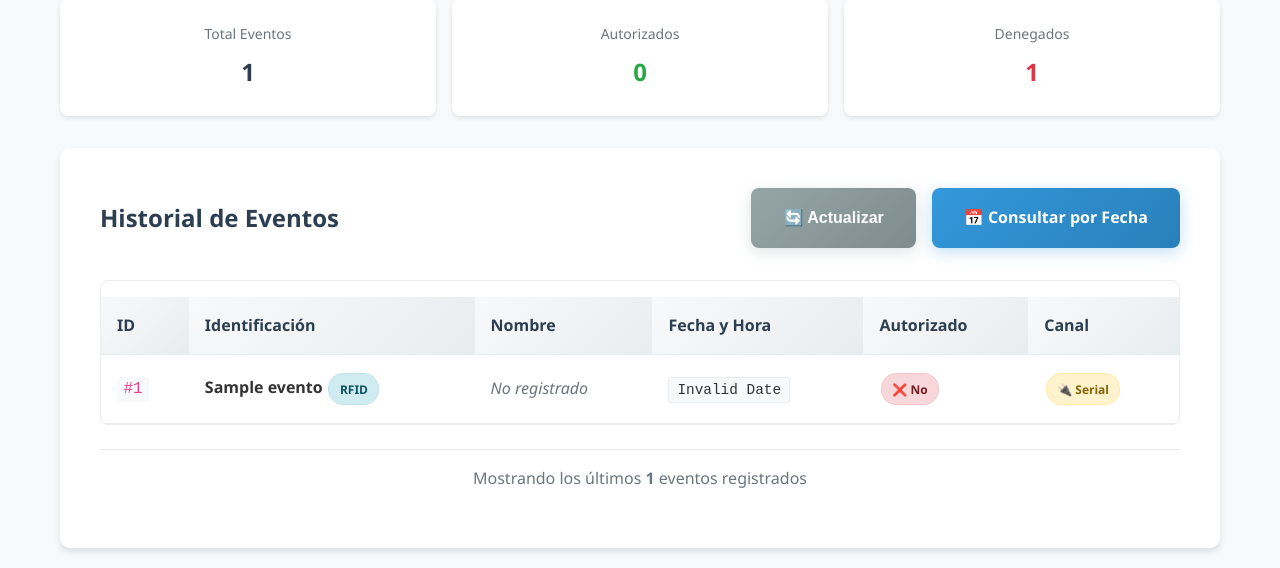
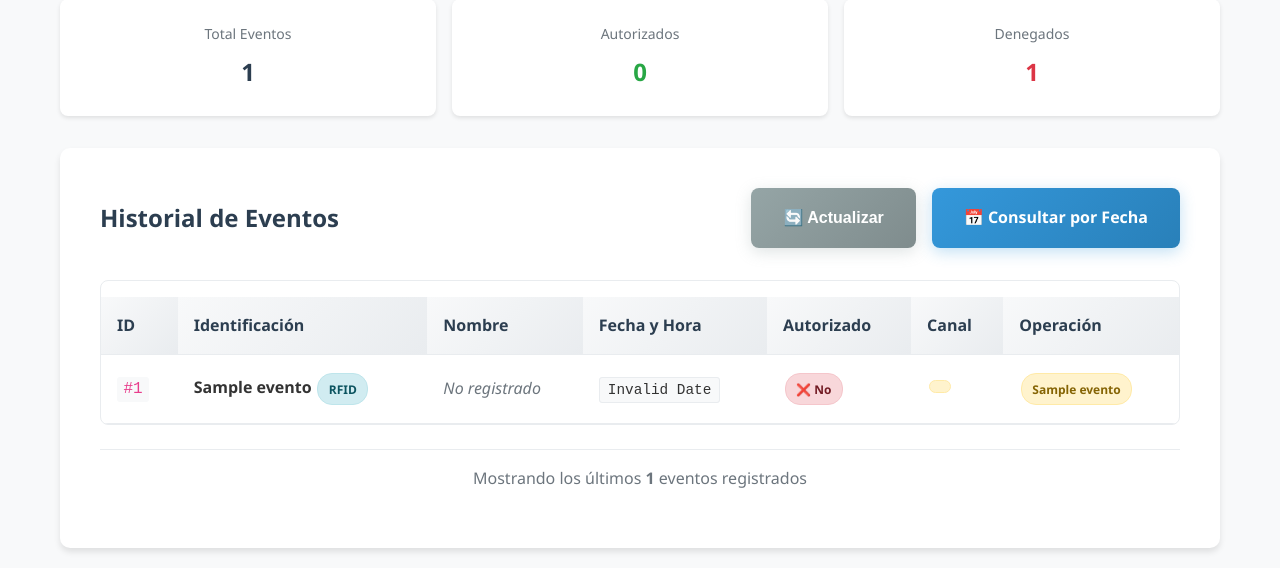
Before and after one commit to GabRodri/Obligatorio_Sistemas_Embebidos, a Flask app: template web/templates/eventos.html in a window 1280 px wide. Shown: the part 249-817 px from the top of the page. Run offline with Flask 3, Linux system fonts and the light colour scheme; the template is opened without the code that fills it: most values are stand-ins (such as "Sample title", 1, 10 or a date in 2020).

Commit message:
app terminada

```diff
--- a/app/flaskProject/app.py
+++ b/app/flaskProject/app.py
@@ -1,7 +1,8 @@
 from flask import Flask, render_template, request, jsonify, redirect, url_for, flash
 from database import *
-from pic_communicator import iniciar_lector_pic, agregar_funcionario_con_sinc, eliminar_funcionario_con_sinc
-from rfid_reader import iniciar_lector_rfid
+from pic_communicator import iniciar_lector_pic, agregar_funcionario_con_sinc, eliminar_funcionario_con_sinc, dar_de_alta_funcionario_en_pic
+from time import sleep
+# from rfid_reader import iniciar_lector_rfid
 
 app = Flask(__name__)
 app.secret_key = 'clave_secreta_para_mensajes_flash'
@@ -46,17 +47,55 @@
     funcionarios = obtener_funcionarios()
     return render_template('funcionarios.html', funcionarios=funcionarios)
 
+def verificar_si_es_cedula(identificacion):
+    if len(identificacion) == 8 and identificacion.isdigit():
+        es_cedula = True
+        canal = "serial"
+    elif len(identificacion) < 8:
+        es_cedula = False
+        canal = ""
+    else:
+        es_cedula = False
+        canal = "rfid"
+
+    return es_cedula, canal
+
+@app.route('/sincronizar_funcionarios_pic', methods=['POST'])
+def sincronizar_funcionarios_pic():
+    funcionarios = obtener_funcionarios()
+
+    total_enviados = 0
+    total_ignorados = 0
+
+    for identificacion, nombre in funcionarios:
+        es_cedula, canal = verificar_si_es_cedula(identificacion)
+
+        if es_cedula:
+            dar_de_alta_funcionario_en_pic( identificacion)
+            total_enviados += 1
+            sleep(1)  # Espera fija entre envíos
+        else:
+            total_ignorados += 1
+
+    flash(f"Se enviaron {total_enviados} funcionarios al PIC. "
+          f"{total_ignorados} fueron ignorados por no ser cédula.", "success")
+
+    return redirect(url_for('gestion_funcionarios'))
 
 @app.route('/agregar_funcionario', methods=['POST'])
 def agregar_funcionario_route():
     identificacion = request.form['identificacion']
     nombre = request.form['nombre']
 
-    success, mensaje = agregar_funcionario_con_sinc(identificacion, nombre)
+    es_cedula, canal = verificar_si_es_cedula(identificacion)
+
+    success, mensaje = agregar_funcionario_con_sinc(identificacion, nombre, es_cedula)
 
     if success:
+        _, _ = agregar_evento(identificacion, autorizado="Si", operacion='Alta', canal=canal)
         flash(mensaje, 'success')
     else:
+        _, _ = agregar_evento(identificacion, autorizado="No", operacion='Alta', canal=canal)
         flash(mensaje, 'error')
 
     return redirect(url_for('gestion_funcionarios'))
@@ -67,11 +106,15 @@
     identificacion = request.form['identificacion']
     nuevo_nombre = request.form['nuevo_nombre']
 
+    _, canal = verificar_si_es_cedula(identificacion)
+
     success, mensaje = modificar_funcionario(identificacion, nuevo_nombre)
 
     if success:
+        _, _ = agregar_evento(identificacion, autorizado="Si", operacion='Modificación', canal=canal)
         flash(mensaje, 'success')
     else:
+        _, _ = agregar_evento(identificacion, autorizado="No", operacion='Modificación', canal=canal)
         flash(mensaje, 'error')
 
     return redirect(url_for('gestion_funcionarios'))
@@ -79,11 +122,15 @@
 
 @app.route('/eliminar_funcionario/<identificacion>')
 def eliminar_funcionario_route(identificacion):
-    success, mensaje = eliminar_funcionario_con_sinc(identificacion)
+
+    es_cedula, canal = verificar_si_es_cedula(identificacion)
+    success, mensaje = eliminar_funcionario_con_sinc(identificacion, es_cedula)
 
     if success:
+        _, _ = agregar_evento(identificacion, autorizado="Si", operacion='Baja', canal=canal)
         flash(mensaje, 'success')
     else:
+        _, _ = agregar_evento(identificacion, autorizado="No", operacion='Baja', canal=canal)
         flash(mensaje, 'error')
 
     return redirect(url_for('gestion_funcionarios'))
@@ -141,7 +188,7 @@
         funcionario = obtener_funcionario_por_id(identificacion)
         autorizado = 1 if funcionario else 0
 
-        success, mensaje = agregar_evento(identificacion, autorizado, canal)
+        success, mensaje = agregar_evento(identificacion, autorizado, 'api', canal)
 
         if success:
             return jsonify({
@@ -183,15 +230,10 @@
     print("Iniciando todos los servicios...")
 
     # ✅ Iniciar servicios solo una vez
-    try:
-        iniciar_lector_rfid()
-    except Exception as e:
-        print(f"❌ Error iniciando lector RFID: {e}")
-
-    try:
-        iniciar_lector_pic()
-    except Exception as e:
-        print(f"❌ Error iniciando comunicación con PIC: {e}")
+    # try:
+    #     iniciar_lector_rfid()
+    # except Exception as e:
+    #     print(f"❌ Error iniciando lector RFID: {e}")
 
     print("✅ Todos los servicios iniciados correctamente.")
     print("=" * 60)
--- a/app/flaskProject/pic_communicator.py
+++ b/app/flaskProject/pic_communicator.py
@@ -6,7 +6,6 @@
 # Configuración del puerto serial para Raspberry Pi 2
 SERIAL_PORT = '/dev/ttyAMA0'
 BAUD_RATE = 9600
-
 
 class PICCommunicator:
     def __init__(self):
@@ -61,36 +60,44 @@
 
             # Procesar eventos de códigos de barras
             if linea.startswith("tiempo="):
-                # Formato: "tiempo=0000, cedula=12345678, autorizado=Si/No"
+                # Formato: "tiempo=0000, cedula=12345678, autorizado=Si/No, operacion=acceso/alta/baja"
                 partes = linea.split(', ')
-                if len(partes) == 3:
+                if len(partes) == 4:
                     cedula = partes[1].split('=')[1]
                     autorizado_str = partes[2].split('=')[1]
                     autorizado = 1 if autorizado_str == 'Si' else 0
+                    operacion_str = partes[3].split('=')[1]
 
                     # Registrar evento en base de datos
-                    agregar_evento(cedula, autorizado, 'barcode')
+                    agregar_evento(cedula, autorizado, operacion_str, 'serial')
                     print(f"Evento registrado: {cedula} - {'Autorizado' if autorizado else 'Denegado'}")
 
-            # Procesar confirmaciones de Altas/Bajas
-            elif "Alta exitosa" in linea or "Baja exitosa" in linea:
-                print(f"Confirmación PIC: {linea}")
+                    success = False
+                    if operacion_str == "Alta" and autorizado == 1:
+                        success, _ = agregar_funcionario(cedula, "")
+                    elif operacion_str == "Baja" and autorizado == 1:
+                        success, _ = eliminar_funcionario(cedula)
+
+                    if success:
+                        print(f"Confirmación PIC: {linea}")
 
         except Exception as e:
             print(f"Error procesando evento PIC: {e}")
 
-
 # Instancia global del comunicador
 pic_comm = PICCommunicator()
 
+def dar_de_alta_funcionario_en_pic(identificacion):
+    pic_comm.enviar_comando_pic('A', identificacion)
 
 # Funciones de sincronización con PIC
-def agregar_funcionario_con_sinc(identificacion, nombre):
+def agregar_funcionario_con_sinc(identificacion, nombre, es_cedula):
     """Agrega funcionario y sincroniza con PIC"""
     success, mensaje = agregar_funcionario(identificacion, nombre)
 
-    if success:
+    if success and es_cedula:
         # Enviar comando de ALTA al PIC
+        # Consideramos que si tiene 8 digitos es una cedula
         if pic_comm.enviar_comando_pic('A', identificacion):
             mensaje += " - Sincronizado con PIC"
         else:
@@ -99,11 +106,11 @@
     return success, mensaje
 
 
-def eliminar_funcionario_con_sinc(identificacion):
+def eliminar_funcionario_con_sinc(identificacion, es_cedula):
     """Elimina funcionario y sincroniza con PIC"""
     success, mensaje = eliminar_funcionario(identificacion)
 
-    if success:
+    if success and es_cedula:
         # Enviar comando de BAJA al PIC
         if pic_comm.enviar_comando_pic('B', identificacion):
             mensaje += " - Sincronizado con PIC"
--- a/app/flaskProject/templates/eventos.html
+++ b/app/flaskProject/templates/eventos.html
@@ -64,12 +64,18 @@
                             <th>Fecha y Hora</th>
                             <th>Autorizado</th>
                             <th>Canal</th>
+                            <th>Operación</th>
                         </tr>
                     </thead>
                     <tbody>
+
                         {% for evento in eventos %}
                         <tr class="{{ 'row-authorized' if evento[3] else 'row-denied' }}">
+
+                            <!-- ID -->
                             <td><code>#{{ evento[0] }}</code></td>
+
+                            <!-- Identificación -->
                             <td>
                                 <strong>{{ evento[1] }}</strong>
                                 {% if evento[1]|length == 8 %}
@@ -78,32 +84,57 @@
                                 <span class="badge badge-info">RFID</span>
                                 {% endif %}
                             </td>
+
+                            <!-- Nombre (evento[6]) -->
                             <td>
-                                {% if evento[5] %}
-                                {{ evento[5] }}
+                                {% if evento[6] %}
+                                {{ evento[6] }}
                                 {% else %}
                                 <span class="text-muted">No registrado</span>
                                 {% endif %}
                             </td>
+
+                            <!-- Fecha -->
                             <td>
                                 <span class="datetime">{{ evento[2] }}</span>
                             </td>
+
+                            <!-- Autorizado -->
                             <td>
                                 <span class="badge {{ 'badge-success' if evento[3] else 'badge-danger' }}">
                                     {{ '✅ Sí' if evento[3] else '❌ No' }}
                                 </span>
                             </td>
+
+                            <!-- Canal -->
                             <td>
-                                <span class="badge {{ 'badge-info' if evento[4] == 'rfid' else 'badge-warning' }}">
-                                    {% if evento[4] == 'rfid' %}
-                                    📡 RFID
-                                    {% else %}
-                                    🔌 Serial
-                                    {% endif %}
+                                {% if evento[4] == 'rfid' %}
+                                    <span class="badge badge-info">📡 RFID</span>
+                                {% elif evento[4] == 'serial' %}
+                                    <span class="badge badge-primary">🔌 Serial</span>
+                                {% else %}
+                                    <span class="badge badge-warning"> </span>
+                                {% endif %}
+                            </td>
+
+                            <!-- Operación (evento[5]) -->
+                            <td>
+                                <span class="badge
+                                    {% if evento[5] == 'acceso' %}badge-secondary
+                                    {% elif evento[5] == 'alta' %}badge-success
+                                    {% elif evento[5] == 'baja' %}badge-danger
+                                    {% else %}badge-warning{% endif %}">
+
+                                    {% if evento[5] == 'acceso' %}🚪 Acceso
+                                    {% elif evento[5] == 'alta' %}➕ Alta
+                                    {% elif evento[5] == 'baja' %}➖ Baja
+                                    {% else %}{{ evento[5] }}{% endif %}
                                 </span>
                             </td>
+
                         </tr>
                         {% endfor %}
+
                     </tbody>
                 </table>
             </div>
@@ -126,7 +157,7 @@
             location.reload();
         }
 
-        // Mejorar la visualización de fechas
+        // Convertir fechas a formato local
         document.addEventListener('DOMContentLoaded', function() {
             const dateElements = document.querySelectorAll('.datetime');
             dateElements.forEach(el => {
```
Also changed, not shown: app/flaskProject/database.py (+4 -3 lines), app/flaskProject/templates/consultar_eventos.html (+10 -0 lines), app/flaskProject/templates/funcionarios.html (+9 -1 lines), app/flaskProject/Database.db, 2 other files.
